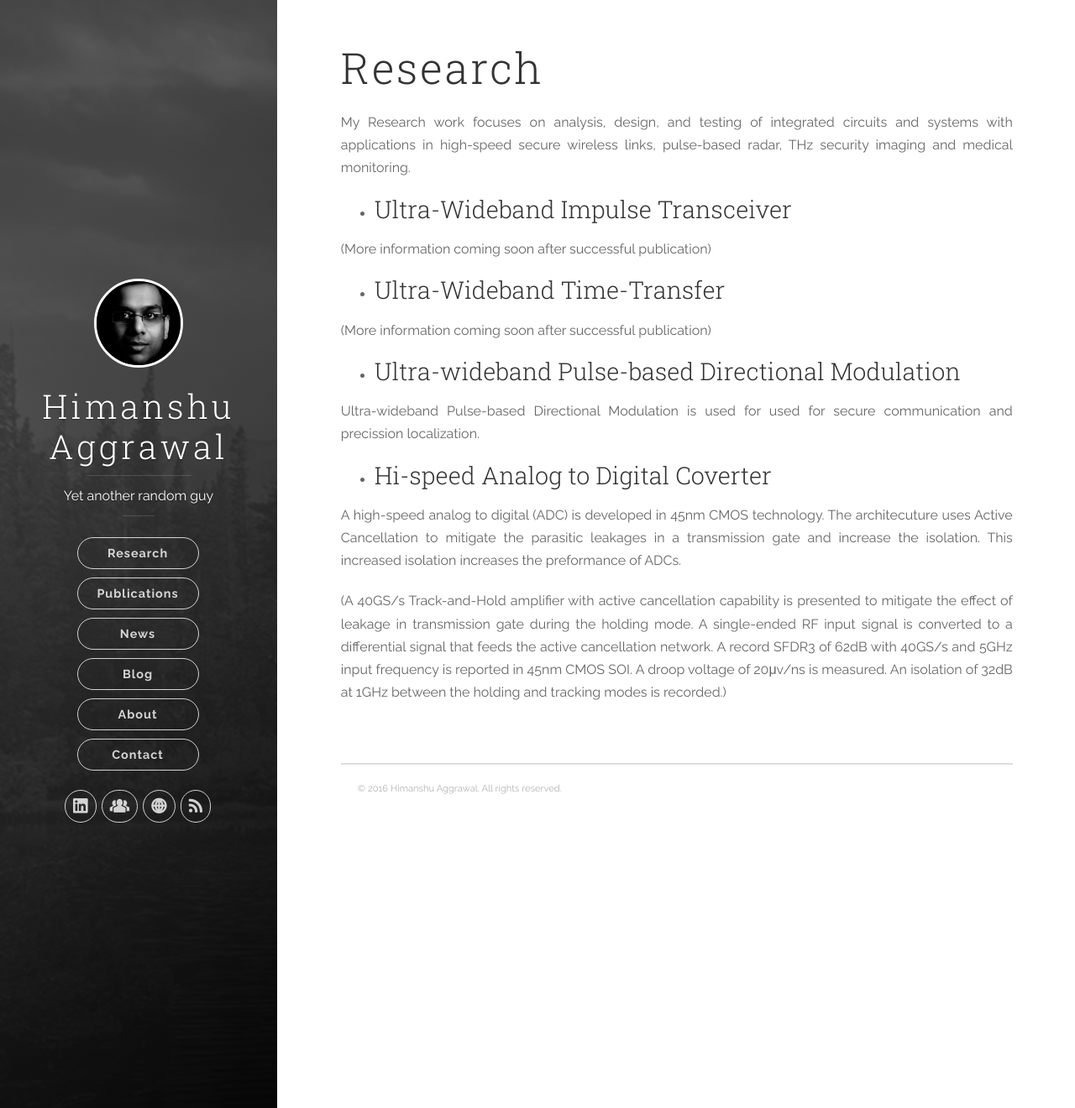
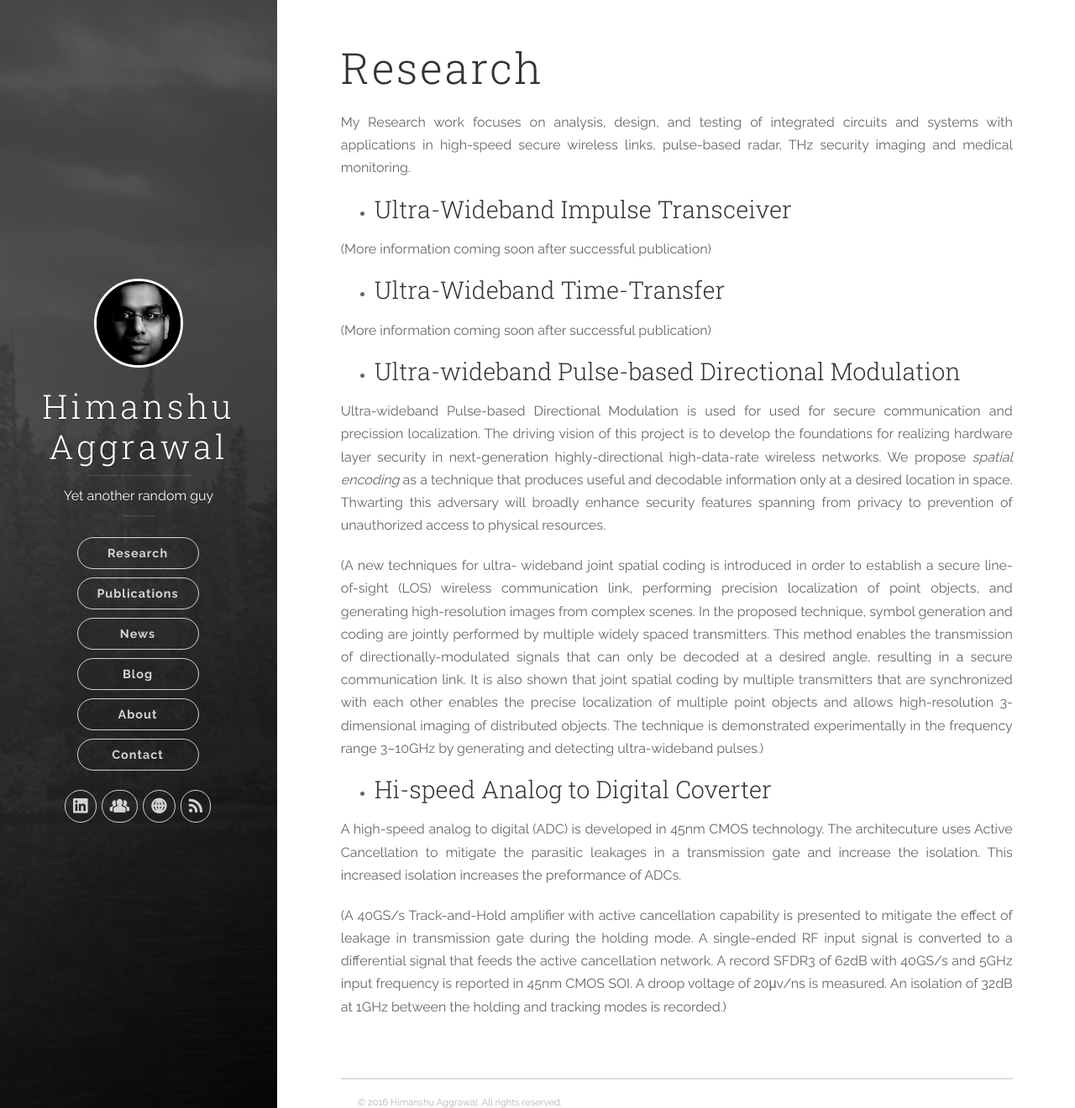
Before and after one commit to ahimanshu13/ahimanshu13.github.io, a Jekyll site: the page built from research/index.md, in a window 1280 px wide and 1320 px high. Shown: the whole window at 84% size. Built offline with Jekyll 4.4.1, drawn with Linux system fonts in a browser that asks for light colours; nearby versions of some CDN libraries.

Commit message:
Update Research

```diff
--- a/research/index.md
+++ b/research/index.md
@@ -22,9 +22,9 @@ My Research work focuses on analysis, design, and testing of integrated circuits
 
 - ### Ultra-wideband Pulse-based Directional Modulation
 
-Ultra-wideband Pulse-based Directional Modulation is used for used for secure communication and precission localization.
+Ultra-wideband Pulse-based Directional Modulation is used for used for secure communication and precission localization. The driving vision of this project is to develop the foundations for realizing hardware layer security in next-generation highly-directional high-data-rate wireless networks. We propose _spatial encoding_ as a technique that produces useful and decodable information only at a desired location in space. Thwarting this adversary will broadly enhance security features spanning from privacy to prevention of unauthorized access to physical resources.
 
-
+(A new techniques for ultra- wideband joint spatial coding is introduced in order to establish a secure line- of-sight (LOS) wireless communication link, performing precision localization of point objects, and generating high-resolution images from complex scenes. In the proposed technique, symbol generation and coding are jointly performed by multiple widely spaced transmitters. This method enables the transmission of directionally-modulated signals that can only be decoded at a desired angle, resulting in a secure communication link. It is also shown that joint spatial coding by multiple transmitters that are synchronized with each other enables the precise localization of multiple point objects and allows high-resolution 3-dimensional imaging of distributed objects. The technique is demonstrated experimentally in the frequency range 3–10GHz by generating and detecting ultra-wideband pulses.)
 
 - ### Hi-speed Analog to Digital Coverter
 
```
